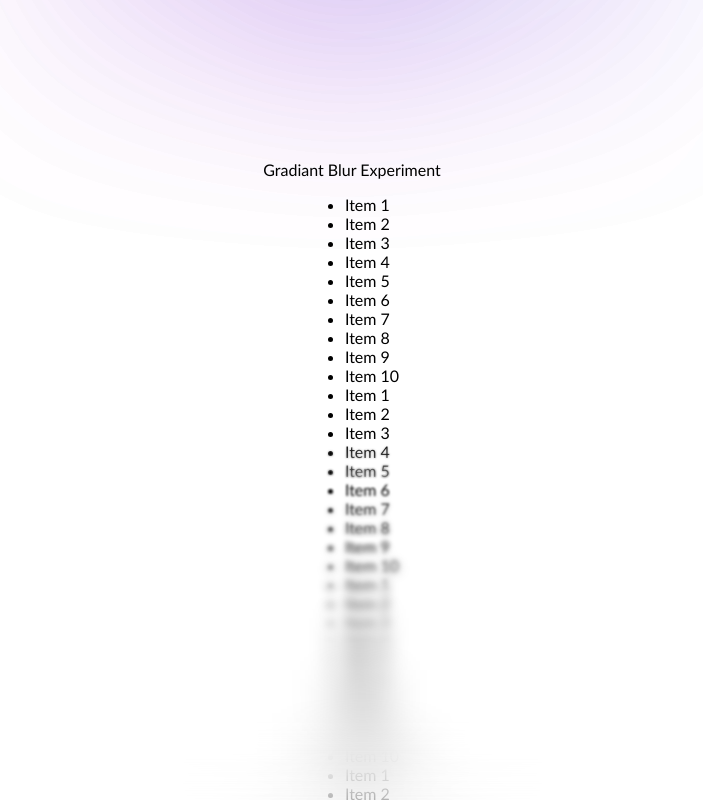
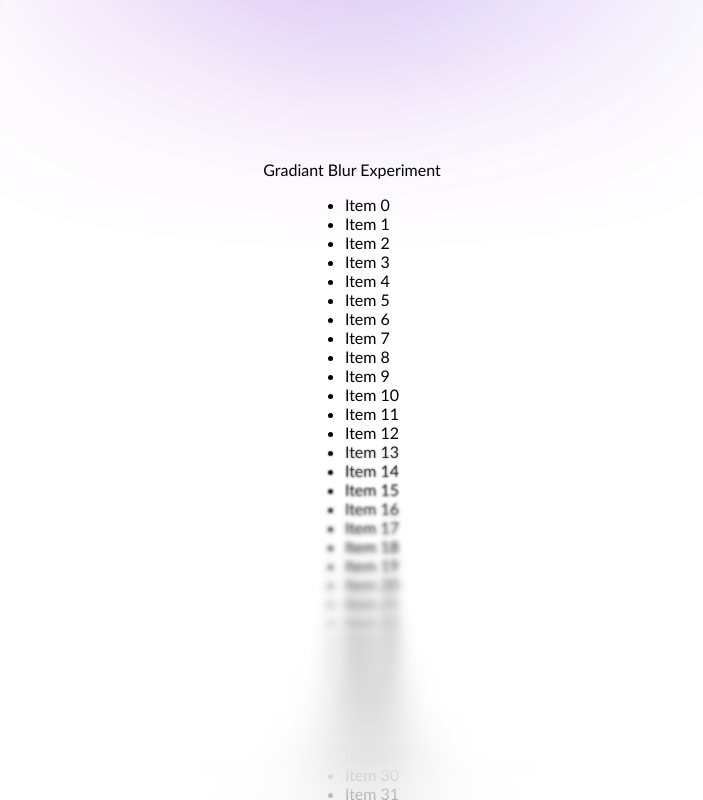
Before and after one commit to SDE-ADNAN/herosec_test, a React (Create React App) app: page / in a window 1280 px wide. Shown: the part 640-1440 px from the top of the page, without its empty margins (288-991 px from the left). Built offline with nearby package versions, Linux system fonts and the light colour scheme.

Commit message:
used loop

```diff
--- a/src/components/gradiantBlur/GradiantBlur.jsx
+++ b/src/components/gradiantBlur/GradiantBlur.jsx
@@ -2,10 +2,17 @@ import React from 'react'
 import './GradiantBlur.scss'
 
 const GradiantBlur = () => {
+    const items = [];
+    for (let i = 0; i < 100; i++) {
+        items.push(i);
+    }
     return (<>
     <div id="wrapper">
             <ul>
-                <li>Item 1</li>
+                {items.map((item, index) => (
+                    <li key={index}>Item {index}</li>
+                ))}
+                {/* <li>Item 1</li>
                 <li>Item 2</li>
                 <li>Item 3</li>
                 <li>Item 4</li>
@@ -54,7 +61,7 @@ const GradiantBlur = () => {
                 <li>Item 7</li>
                 <li>Item 8</li>
                 <li>Item 9</li>
-                <li>Item 10</li>
+                <li>Item 10</li> */}
             </ul>
 
         </div>
```
